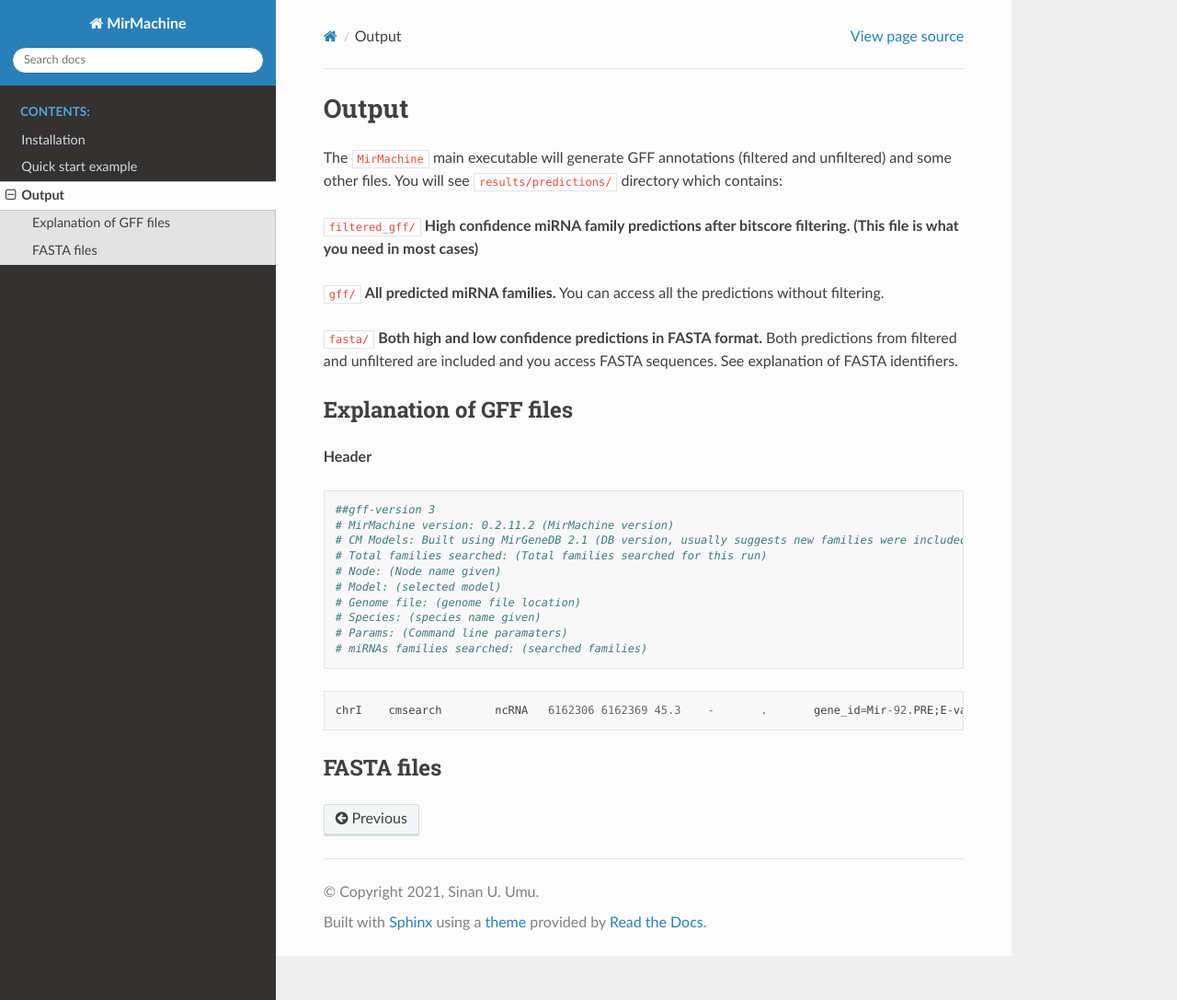
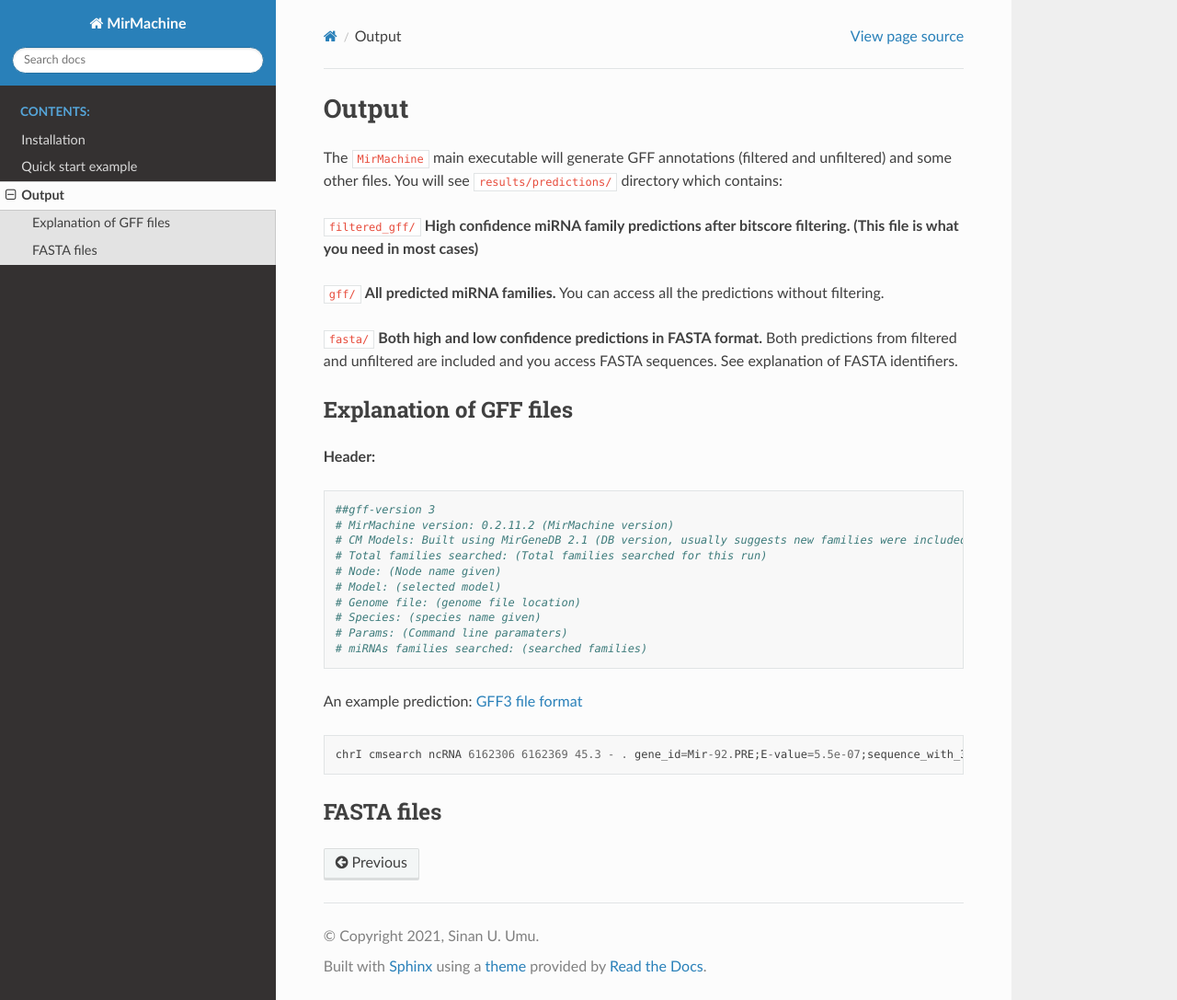
Before and after one commit to sinanugur/MirMachine, a Sphinx documentation site: the page built from docs/output.md, in a window 1280 px wide and 1087 px high. Shown: the whole window at 92% size. Built offline with Sphinx 7.4.7 and the Read the Docs theme 2.0.0, drawn with Linux system fonts in a browser that asks for light colours.

Commit message:
Update output.md

````diff
--- a/docs/output.md
+++ b/docs/output.md
@@ -12,7 +12,7 @@ You will see `results/predictions/` directory which contains:
 
 ## Explanation of GFF files
 
-**Header**
+**Header:**
 ```
 ##gff-version 3
 # MirMachine version: 0.2.11.2 (MirMachine version)
@@ -26,8 +26,9 @@ You will see `results/predictions/` directory which contains:
 # miRNAs families searched: (searched families)
 ```
 
+An example prediction: [GFF3 file format](https://github.com/The-Sequence-Ontology/Specifications/blob/master/gff3.md)
 ```
-chrI    cmsearch        ncRNA   6162306 6162369 45.3    -       .       gene_id=Mir-92.PRE;E-value=5.5e-07;sequence_with_30nt=TGCTGAAAATCGTCCGAAGATATCAGGATCAGGCCTTGGCTGATTGCAAAATTGTTCACCGTGAAAATTAAATATTGCACTCTCCCCGGCCTGATCTGAGAGTAAGGCGAAGCTGAATTGACTT
+chrI cmsearch ncRNA 6162306 6162369 45.3 - . gene_id=Mir-92.PRE;E-value=5.5e-07;sequence_with_30nt=TGCTGAAAATCGTCCGAAGATATCAGGATCAGGCCTTGGCTGATTGCAAAATTGTTCACCGTGAAAATTAAATATTGCACTCTCCCCGGCCTGATCTGAGAGTAAGGCGAAGCTGAATTGACTT
 ```
 
 ## FASTA files
````
